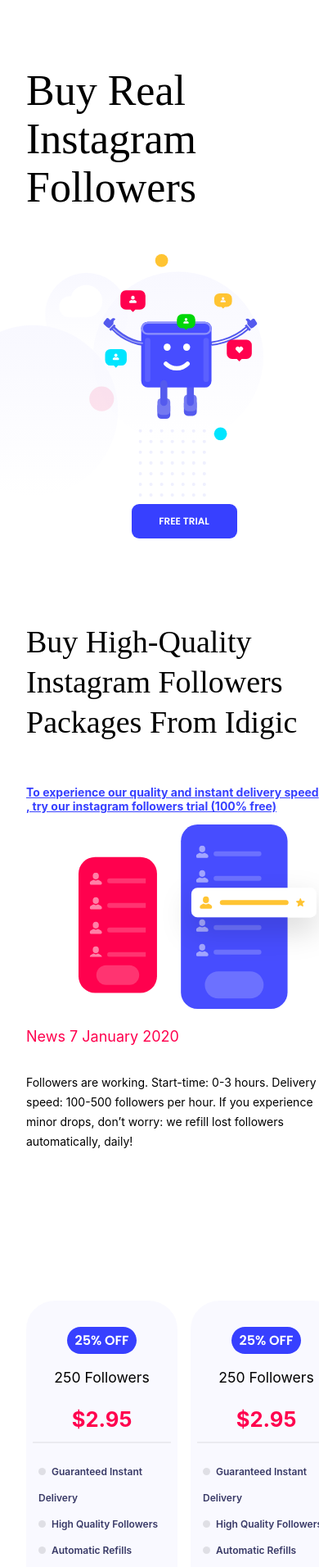
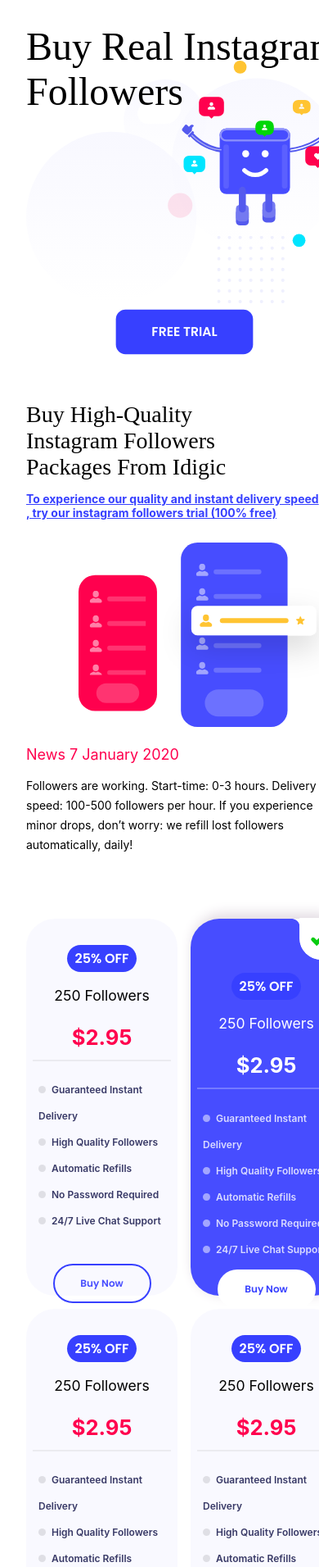
Before and after one commit to AgkTF/Folo-website, a website: page index.html in a window 390 px wide. Shown: the part 85-1997 px from the top of the page at 82% size. Drawn offline with Linux system fonts and the light colour scheme; a web font is replaced by a local one.

Commit message:
site resposinve on mobile (max-width: 480px)

```diff
--- a/index.html
+++ b/index.html
@@ -9,8 +9,8 @@
   <body>
     <!-- <header>
       <img src="images/grafiti-with-text.svg" alt="top banner" />
-    </header>
- -->
+    </header> -->
+
     <nav role="navigation">
       <div class="nav__upperContainer">
         <div class="navbar-brand">
@@ -62,8 +62,7 @@
         <div class="intro__content--mobile">
           <div class="intro__content">
             <p class="intro-text">
-              <span>Buy Real</span><br />
-              <span>Instagram Followers</span>
+              Buy Real Instagram Followers
             </p>
             <div class="intro-image">
               <img
@@ -71,7 +70,7 @@
                 alt="likes, followers & views bot"
               />
             </div>
-            <button class="trial-btn">FREE TRIAL</button>
+            <button class="trial-btn big-btn">FREE TRIAL</button>
           </div>
         </div>
       </section>
@@ -141,7 +140,7 @@
           <button class="buy-btn">Buy Now</button>
         </div>
 
-        <!-- <div class="category category-blue">
+        <div class="category category-blue">
           <img
             src="images/green-tick.svg"
             alt="green tick"
@@ -164,9 +163,14 @@
           </ul>
 
           <button class="buy-btn btn-blue">Buy Now</button>
-        </div> -->
+        </div>
 
-        <div class="category">
+        <div class="category category-blue--mobile">
+          <img
+            src="images/green-tick.svg"
+            alt="green tick"
+            class="green-tick"
+          />
           <div class="discount">
             25% OFF
           </div>
--- a/style.scss
+++ b/style.scss
@@ -502,12 +502,14 @@
 
       .intro-text {
         font-family: "Gilroy Heavy";
-        font-size: 3.25rem;
+        font-size: 3rem;
+        margin: 0;
+        z-index: 1000;
       }
       .intro-image {
         position: relative;
         overflow-y: hidden;
-        right: 6rem;
+        top: -65px;
 
         img {
           width: 100%;
@@ -516,6 +518,11 @@
 
       .trial-btn {
         align-self: center;
+        margin-top: -60px;
+      }
+
+      .big-btn {
+        transform: scale(1.3);
       }
     }
   }
@@ -541,10 +548,11 @@
 
     .prices-title {
       font-family: "Gilroy Heavy";
-      font-size: 2.375rem;
+      font-size: 1.75rem;
       display: flex;
       flex-direction: column;
-      line-height: 49px;
+      // line-height: 49px;
+      margin: 0px;
     }
 
     .prices-trial {
@@ -553,6 +561,7 @@
       font-size: 14px;
       color: $blue;
       text-decoration: underline;
+      margin-bottom: 2em;
     }
 
     .prices-date {
@@ -560,6 +569,7 @@
       font-size: 18px;
       color: $red;
       line-height: 24px;
+      margin-bottom: 0;
     }
 
     .prices-details {
@@ -575,10 +585,59 @@
     grid-template-rows: repeat(2, 1fr);
     gap: 1rem 1rem;
     padding: 2rem;
+    margin-top: 0;
 
     .category {
       ul {
         padding-left: 15px;
+      }
+
+      .buy-btn {
+        width: 10em;
+        height: 4em;
+        font-size: 12px;
+      }
+    }
+
+    .category-blue {
+      display: none;
+    }
+
+    .category-blue--mobile {
+      background: $btn-blue;
+      box-shadow: 5px -4px 16px 2px rgba(224, 217, 224, 1);
+
+      img.green-tick {
+        position: relative;
+        right: -63px;
+        top: -1px;
+      }
+
+      .discount {
+        margin-top: 0;
+      }
+
+      .categories-followers {
+        color: white;
+      }
+      .cat-price {
+        color: white;
+      }
+      hr {
+        border: 1px solid #ffffff;
+        opacity: 25%;
+      }
+
+      ul {
+        color: #ffffffcc;
+        list-style: inside url(./images/ul-dot-white.svg);
+        margin-bottom: 0.5rem;
+      }
+
+      .buy-btn {
+        color: $blue;
+        background: white;
+        border: none;
       }
     }
   }
@@ -587,9 +646,19 @@
     display: flex;
     flex-direction: column;
     padding: 2rem;
+    margin: 3rem auto;
 
     .left__pattern {
       display: none;
+    }
+
+    .reasons__left {
+      .reasons__title {
+        font-size: 2rem;
+      }
+      .reasons__subtitle {
+        font-size: 1rem;
+      }
     }
 
     .reasons__right {
@@ -601,6 +670,10 @@
 
       .right__content {
         margin-top: -40px;
+      }
+
+      .right__subtitle {
+        font-size: 1rem;
       }
     }
   }
@@ -617,13 +690,13 @@
 
     .idigic__title {
       font-family: "Gilroy Heavy";
-      font-size: 2.25rem;
-      margin-top: 0;
+      font-size: 1.9rem;
+      margin: 0;
     }
 
     .idigic__innerText {
       font-family: "SF Pro Display";
-      font-size: 14px;
+      font-size: 1rem;
       line-height: 2em;
     }
 
@@ -636,11 +709,17 @@
     display: flex;
     flex-direction: column;
     padding: 2rem 2rem;
+    margin: 4rem auto;
+    font-size: 2rem;
 
     .ratings__cards {
       display: flex;
       flex-direction: column;
 
+      .ratings__card__review,
+      .ratings__card__reviewer {
+        font-size: 1rem;
+      }
       .ratings__card:first-child {
         margin-bottom: 20px;
         margin-right: 0 !important;
```
Also changed, not shown: css/style.css.
